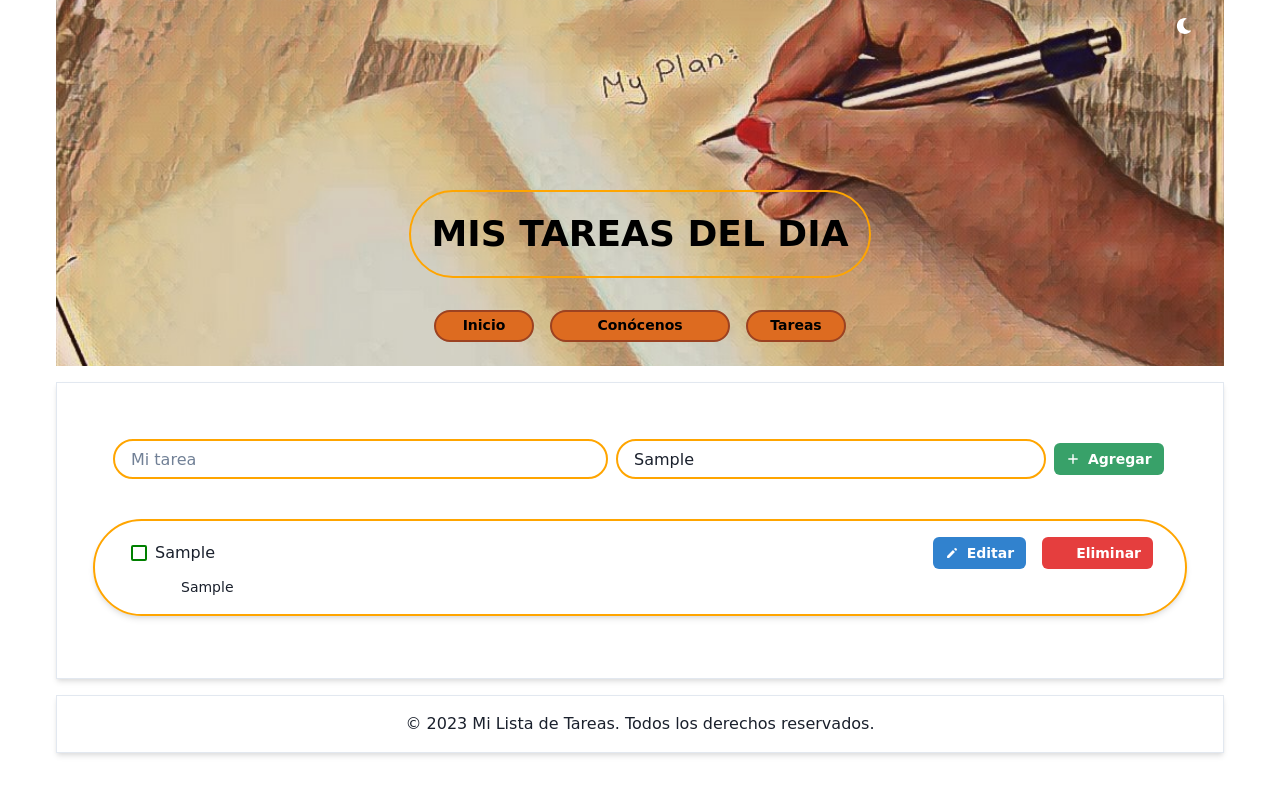
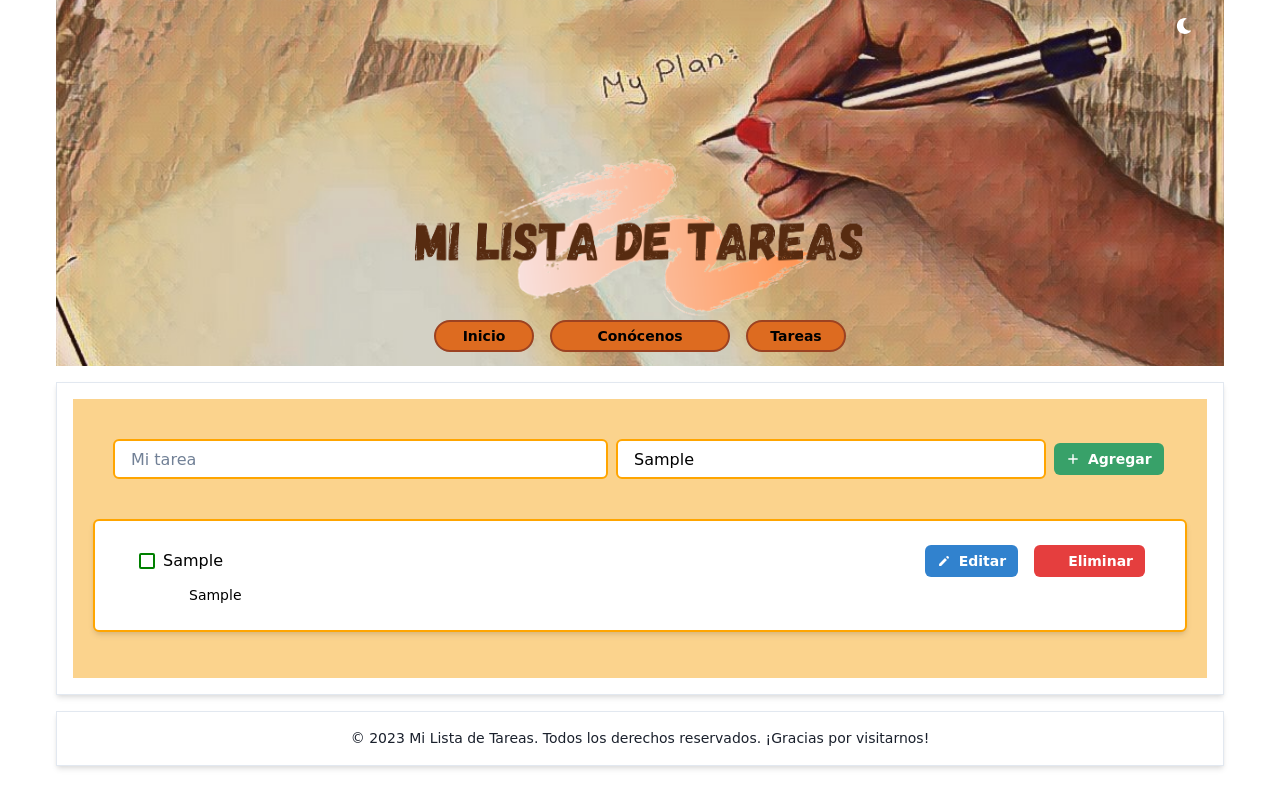
Before and after one commit to EldyVasqz/my-react-task-list, a React (Vite) app: page /Tareas in a window 1280 px wide. Both pictures are taken after typing "Sample", "Sample" into the empty fields and a click on the button "Agregar". Built offline with nearby package versions, Linux system fonts and the light colour scheme; some icons are missing.

Commit message:
Se agrego diseño con Chakra UI y se solucionaron errores

```diff
--- a/src/App.jsx
+++ b/src/App.jsx
@@ -1,7 +1,7 @@
 import React, { Suspense } from 'react';
 import { BrowserRouter, Routes, Route, } from 'react-router-dom';
 import { ChakraProvider, CSSReset, Box, Center, } from '@chakra-ui/react';
-import { Grid, GridItem, Heading, Text, Button } from '@chakra-ui/react';
+import { Grid, GridItem, Text} from '@chakra-ui/react';
 
 import Home from './componentes/Home';
 import SobreNosotros from './componentes/SobreNosotros';
@@ -25,13 +25,15 @@ function App() {
         <GridItem colSpan={12}>
           <Header/>
         </GridItem>
-
+{/* <GridItem colSpan={12}>
+<Home/>
+</GridItem> */}
 
         <GridItem colSpan={12}>
           <Box p={4} borderWidth="1px" boxShadow="md">
                       <Suspense fallback="Cargando...">
               <Routes>
-                <Route path="/home" element={<Home />} />
+                <Route path="/" element={<Home />} />
                 <Route path="/SobreNosotros" element={<SobreNosotros />} />
                 <Route path="/Tareas" element={<TaskList />} />
               </Routes>
@@ -39,13 +41,12 @@ function App() {
           </Box>
         </GridItem>
 
-        {/* Pie de página */}
         <GridItem colSpan={12}>
           <Box p={4} borderWidth="1px" boxShadow="md">
             <Text
 
-            fontFamily="Comic Sans MS" fontSize="md" textAlign="center">
-              © 2023 Mi Lista de Tareas. Todos los derechos reservados.
+            fontFamily="Comic Sans MS" fontSize="sm" textAlign="center">
+© 2023 Mi Lista de Tareas. Todos los derechos reservados. ¡Gracias por visitarnos!
             </Text>
           </Box>
         </GridItem>
--- a/src/componentes/Header.jsx
+++ b/src/componentes/Header.jsx
@@ -1,8 +1,10 @@
 import React from "react";
-import { Flex, Heading, Button, Stack, Box, useColorMode, IconButton } from "@chakra-ui/react";
+import { Flex, Heading, Button, Stack, Box, useColorMode, IconButton, Img } from "@chakra-ui/react";
 import portada from '../images/portada.jpg';
+import Titulo from '../images/Titulo.png';
 import { Link } from "react-router-dom";
 import { FaMoon, FaSun } from "react-icons/fa";
+
 
 const Header = () => {
 
@@ -10,6 +12,7 @@ const {colorMode, toggleColorMode} = useColorMode();
 
   return (
     <Box bg="red.200" w="100%">
+
       <Flex
         fontFamily="Comic Sans MS, cursive"
         as="header"
@@ -40,13 +43,11 @@ const {colorMode, toggleColorMode} = useColorMode();
           color="black"
           fontWeight="bold"
           fontFamily="Comic Sans MS, cursive"
-          mt="200px"
-          marginBottom="1rem"
-          borderWidth="2px"
-          borderRadius="full"
-          borderColor="orange"
-          padding="20px"        >
-          MIS TAREAS DEL DIA
+          mt="50px"
+          marginBottom="-11rem"
+          width='450px'
+         >
+          <Img src={Titulo}></Img>
         </Heading>
         <Stack direction="row" spacing={4} mt="4">
 
@@ -57,7 +58,7 @@ const {colorMode, toggleColorMode} = useColorMode();
             size="sm"
             variant="solid"
             as={Link}
-            to="/home"
+            to="/"
             borderWidth="2px"
             borderRadius="full"
             borderColor="#9C4221"
--- a/src/componentes/Home.jsx
+++ b/src/componentes/Home.jsx
@@ -5,6 +5,8 @@ function Home() {
   return (
 
       <Box
+      color="black"
+      backgroundColor="#FBD38D"
       flexDirection="column"
       alignItems="center"
       display="flex"
--- a/src/componentes/SobreNosotros.jsx
+++ b/src/componentes/SobreNosotros.jsx
@@ -6,6 +6,8 @@ function SobreNosotros() {
 
   return (
     <Box
+      color="black"
+      backgroundColor="#FBD38D"
       flexDirection="column"
       alignItems="center"
       display="flex"
@@ -56,7 +58,7 @@ function SobreNosotros() {
           marginBottom="10px"
           textAlign="justify"
         >
-          Estamos aquí para ayudarte. Si tienes preguntas, comentarios o sugerencias, no dudes en ponerte en contacto con nosotros mandándonos un correo a <Link href="mailto:eldyarely@gmail.com" color={linkColor}>eldyarely@gmail.com</Link>. Tu opinión es importante para nosotros y nos esforzamos por mejorar constantemente nuestra aplicación.
+          Estamos aquí para ayudarte. Si tienes preguntas, comentarios o sugerencias, no dudes en ponerte en contacto con nosotros mandándonos un correo a <Link href="mailto:eldyarely@gmail.com" color="blue">eldyarely@gmail.com</Link>. Tu opinión es importante para nosotros y nos esforzamos por mejorar constantemente nuestra aplicación.
         </Text>
         <Text
           fontSize="16px"
--- a/src/componentes/Task.jsx
+++ b/src/componentes/Task.jsx
@@ -7,12 +7,12 @@ export default function Task({todos, descripcion, taskName, state, id, handleDel
 {
 
 	//Cree un hook para controlar el estado de la lista de tareas en checkbox, le asigno el estado que esta en el arreglo original
-	const[checkState, setcheckState]=useState(state)
+	//const[checkState, setcheckState]=useState(state)
 //Cree una funcion para cambiar el estado de mi lista cuando marco el checkbox
-	const checkChange=(status) => {
-		let newState=!status
+	const checkChange=(id) => {
+		//let newState=!status
 
-		setcheckState(newState)
+		//setcheckState(newState)
 		modifyState(id)
 	}
 
@@ -20,25 +20,27 @@ export default function Task({todos, descripcion, taskName, state, id, handleDel
 
   return (
     <Box
+      backgroundColor="#ED8936"
       marginBottom="2rem"
       borderWidth="2px"
-      borderRadius="full"
+      p='6'
+      rounded='md'
+      bg='white'
       borderColor="orange"
-      p="4"
       mb="4"
-      boxShadow={checkState ? 'none' : 'md'}
+      boxShadow={state ? 'none' : 'md'}
     >
       <Flex alignItems="center" justifyContent="space-between" marginLeft="20px">
   	<Checkbox
 
-	  isChecked={checkState}
-    onChange={()=>checkChange(checkState)}
+	  isChecked={state}
+    onChange={()=>checkChange(id)}
     colorScheme="green"
-    iconColor={checkState ? 'white' : 'green.500'}
+    iconColor={state ? 'white' : 'green.500'}
     border="green"
   >
     <Text
-    textDecoration={checkState ? 'line-through' : 'none'}
+    textDecoration={state ? 'line-through' : 'none'}
     fontFamily="Comic Sans MS">
       {taskName}
     </Text>
@@ -49,7 +51,7 @@ export default function Task({todos, descripcion, taskName, state, id, handleDel
         alignItems="center"
         >
     <Button
-      onClick={() => handleUpdateTask(id, taskName, descripcion, checkState)}
+      onClick={() => handleUpdateTask(id, taskName, descripcion, state)}
       variant="solid"
       colorScheme="blue"
       size="sm"
--- a/src/componentes/TaskList.jsx
+++ b/src/componentes/TaskList.jsx
@@ -1,7 +1,8 @@
 import Task from "./Task";
 import { useState } from "react";
 import { useTaskHandler } from "../hooks/useTaskHandler";
-import { Button, Input, Box, Text, WrapItem, Wrap, VStack, Center } from "@chakra-ui/react";
+import { useColorModeValue } from "@chakra-ui/color-mode";
+import { Button, Input, Box, Text, WrapItem, Wrap, VStack} from "@chakra-ui/react";
 import { HiPlus } from 'react-icons/hi';
 
 export default function TaskList() {
@@ -26,6 +27,8 @@ storedTaskList=[]
     const[checkState, setcheckState]=useState(false);
 //Cree la variable error para establecer cual es el error a mostrar
     const [error, setError]=useState("");
+
+    const placeholderColor = useColorModeValue("gray.500", "gray.300");
 // Cree la funcion de agregar tarea a la lista de tareas
     function handleNewTask () {
         if (task=="" || task.length<3)
@@ -71,6 +74,8 @@ storedTaskList=[]
   return (
 
       <Box
+      color="black"
+      backgroundColor="#FBD38D"
       width="100%"
       padding="20px"
 >
@@ -84,7 +89,6 @@ storedTaskList=[]
 {/* Cree la caja de texto con el botón de crear, en el input de ingresar tareas por defecto en el value me va aparecer el nombre de la tarea a modificar */}
               <Input
                   borderWidth="2px"
-                  borderRadius="full"
                   borderColor="orange"
                   w="495px"
                   marginTop="20px"
@@ -96,7 +100,10 @@ storedTaskList=[]
                   onChange={(event) => {
                     setTask(event.target.value);
                   }}
-                  bg="customOrangeDark"
+                  bg="white"
+                  _placeholder={{
+                   color: placeholderColor,
+                  }}
                 ></Input>
               </WrapItem>
               <WrapItem>
@@ -104,7 +111,6 @@ storedTaskList=[]
 {/* Cree el input para guardar la descripción de la tarea */}
               <Input
                   borderWidth="2px"
-                  borderRadius="full"
                   borderColor="orange"
                   w="430px"
                   marginTop="20px"
@@ -116,7 +122,10 @@ storedTaskList=[]
                   onChange={(event) => {
                     setDescripcion(event.target.value);
                   }}
-                  bg="customOrangeDark"
+                  bg="white"
+                  _placeholder={{
+                   color: placeholderColor,
+                  }}
                 ></Input>
               </WrapItem>
               <WrapItem>
--- a/src/hooks/useTaskHandler.js
+++ b/src/hooks/useTaskHandler.js
@@ -23,10 +23,11 @@ export function useTaskHandler (initialTasks){
     };
     //Se creo una funcion para modificar el estado de la tarea elegida
     const modifyState = (tareaId) => {
-       console.log(tareaId)
-       let index=taskList.findIndex(task =>task.id == tareaId);
-       taskList[index].state=!taskList[index].state
+        const updatedTasks = taskList.map((task) =>
+        task.id === tareaId ? { ...task, state: !task.state } : task
+      );
+      setTaskList(updatedTasks);
        localStorage.setItem('taskList', JSON.stringify(taskList));
-      setTaskList(taskList)
+      //setTaskList(taskList)
    };
 return ([taskList, newTask, deleteTask, modifyState])   }
```
Also changed, not shown: src/images/Titulo.png (added).
